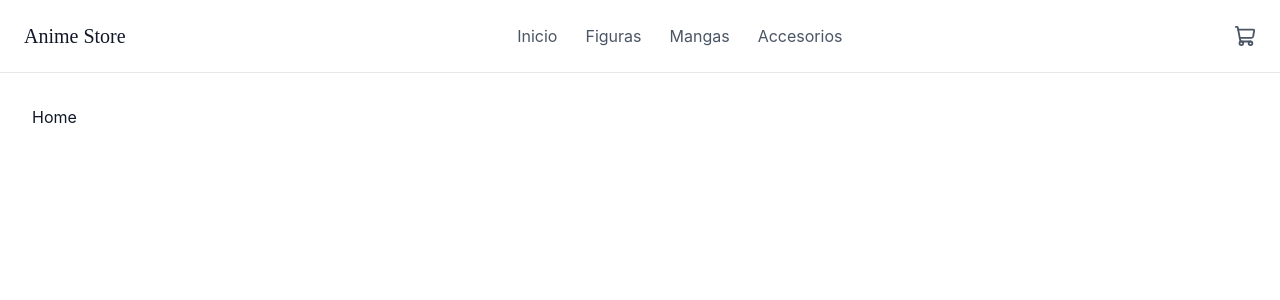
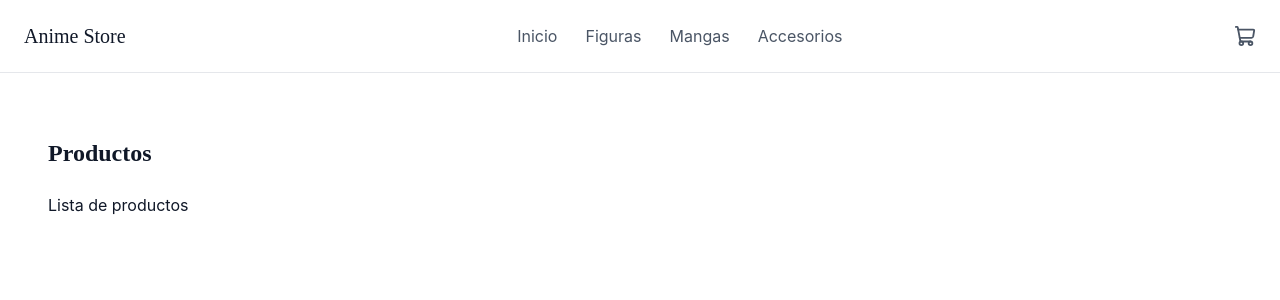
Before and after one commit to RVargasCamacho/AnimeStore, a React (Vite) app: page / in a window 1280 px wide. Shown: the top 300 px of the page. Built offline with nearby package versions, Linux system fonts and the light colour scheme; a web font is replaced by a local one.

Commit message:
añadiendo componentes de itemListContainer, ItemList, Item

```diff
--- /dev/null
+++ b/src/components/Item/Item.jsx
@@ -0,0 +1,21 @@
+export function Item({ product }) {
+  return (
+    <article className='overflow-hidden rounded-lg border border-gray-200 bg-white'>
+      <img
+        src={product.image}
+        alt={product.name}
+        className='h-64 w-full object-cover'
+      />
+
+      <div className='p-4'>
+        <h2 className='text-lg font-semibold'>
+          {product.name}
+        </h2>
+
+        <p className='mt-2 text-gray-600'>
+          ${product.price}
+        </p>
+      </div>
+    </article>
+  );
+}
--- /dev/null
+++ b/src/components/ItemList/ItemList.jsx
@@ -0,0 +1,9 @@
+import React from 'react'
+
+export function ItemList() {
+  return (
+    <div className="grid grid-cols-1 gap-6 sm:grid-cols-2 lg:grid-cols-3 xl:grid-cols-4">
+      <p>Lista de productos</p>
+    </div>
+  )
+}
--- /dev/null
+++ b/src/components/ItemListContainer/ItemListContainer.jsx
@@ -0,0 +1,14 @@
+import { ItemList } from '../ItemList/ItemList';
+
+
+export function ItemListContainer() {
+  return (
+    <section className="mx-auto w-full max-w-7xl px-4 py-8">
+      <h1 className="mb-6 text-2xl font-biorhyme font-semibold">
+        Productos
+      </h1>
+
+      <ItemList />
+    </section>
+  )
+}
--- a/src/pages/Home/Home.jsx
+++ b/src/pages/Home/Home.jsx
@@ -1,7 +1,6 @@
 import React from 'react'
+import { ItemListContainer } from '../../components/ItemListContainer/ItemListContainer';
 
 export function Home() {
-  return (
-    <div>Home</div>
-  )
+  return <ItemListContainer />;
 }
```
